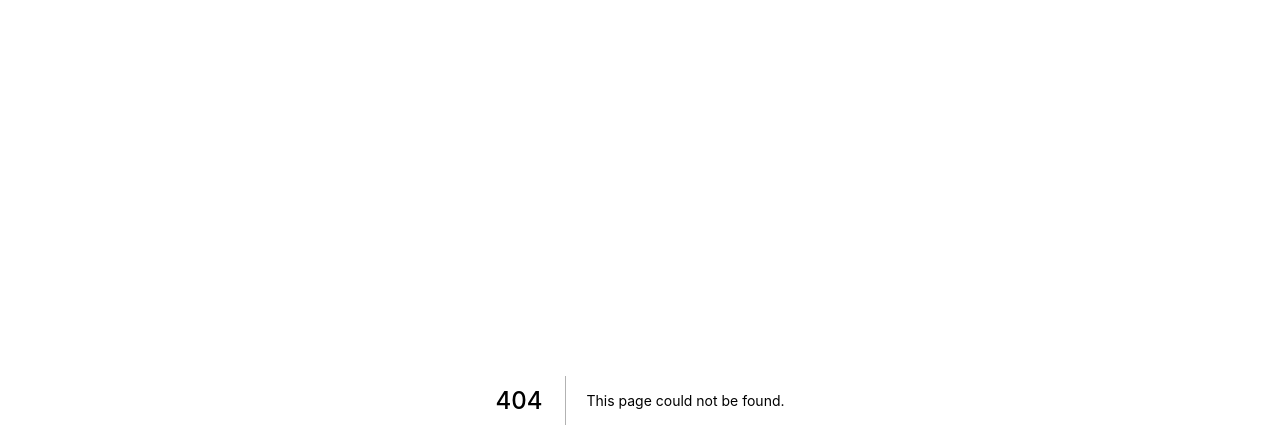
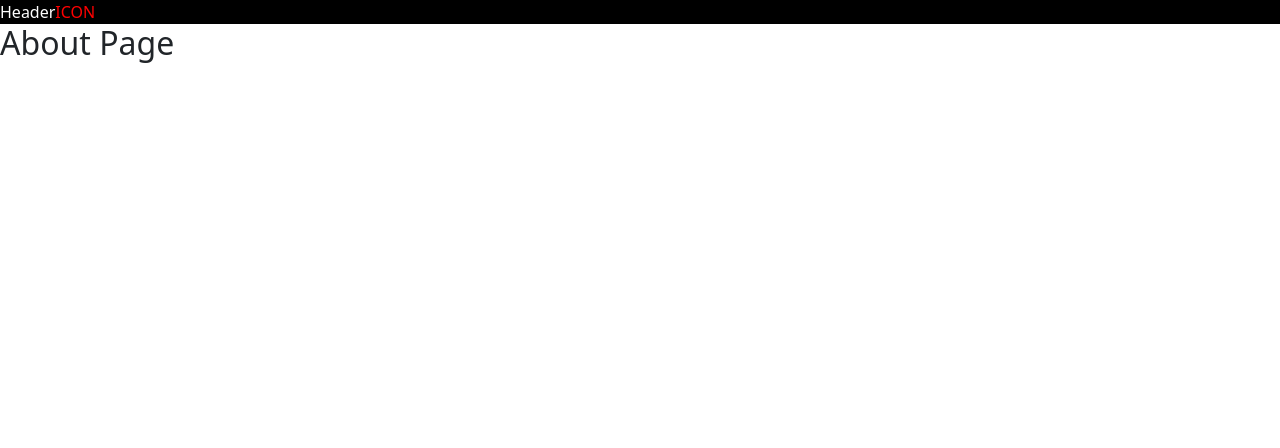
Before and after one commit to plutolien/pluto-web, a Next.js app: page /about in a window 1280 px wide. Before the commit this address had no page. Shown: the top 448 px of the page. Built offline with nearby package versions, Linux system fonts and the light colour scheme.

Commit message:
Updated project structure

```diff
--- a/package.json
+++ b/package.json
@@ -9,9 +9,12 @@
     "lint": "next lint"
   },
   "dependencies": {
+    "bootstrap": "^5.1.3",
     "next": "12.1.6",
     "react": "18.1.0",
-    "react-dom": "18.1.0"
+    "react-bootstrap": "^2.4.0",
+    "react-dom": "18.1.0",
+    "sass": "^1.52.0"
   },
   "devDependencies": {
     "@types/node": "17.0.34",
--- /dev/null
+++ b/src/components/Header/Header.module.scss
@@ -0,0 +1,8 @@
+.header {
+  background: #000000;
+  color: #ffffff;
+
+  .icon {
+    color: red;
+  }
+}
--- /dev/null
+++ b/src/components/Header/Header.tsx
@@ -0,0 +1,11 @@
+import React from 'react';
+import styles from './Header.module.scss';
+
+export const Header = () => {
+    return (
+        <div className={styles.header}>
+            Header
+            <span className={styles.icon}>ICON</span>
+        </div>
+    )
+};
--- a/pages/_app.tsx
+++ b/src/pages/_app.tsx
@@ -1,4 +1,5 @@
 import '../styles/globals.css'
+import 'bootstrap/dist/css/bootstrap.min.css';
 import type { AppProps } from 'next/app'
 
 function MyApp({ Component, pageProps }: AppProps) {
--- /dev/null
+++ b/src/pages/about.tsx
@@ -0,0 +1,13 @@
+import React from 'react';
+import {Header} from "../components/Header/Header";
+
+const About = () => {
+    return (
+        <div>
+            <Header />
+            <h2>About Page</h2>
+        </div>
+    )
+};
+
+export default About;
--- a/pages/index.tsx
+++ b/src/pages/index.tsx
@@ -7,9 +7,9 @@ const Home: NextPage = () => {
   return (
     <div className={styles.container}>
       <Head>
-        <title>Create Next App</title>
+        <title>Pluto-lien</title>
         <meta name="description" content="Generated by create next app" />
-        <link rel="icon" href="/favicon.ico" />
+        <link rel="icon" href="/public/favicon.ico" />
       </Head>
 
       <main className={styles.main}>
```
Also changed, not shown: src/pages/api/hello.ts (renamed from pages/api/hello.ts), src/styles/Home.module.css (renamed from styles/Home.module.css), src/styles/globals.css (renamed from styles/globals.css), 1 other file (tests, documents, lock files or other folders).
